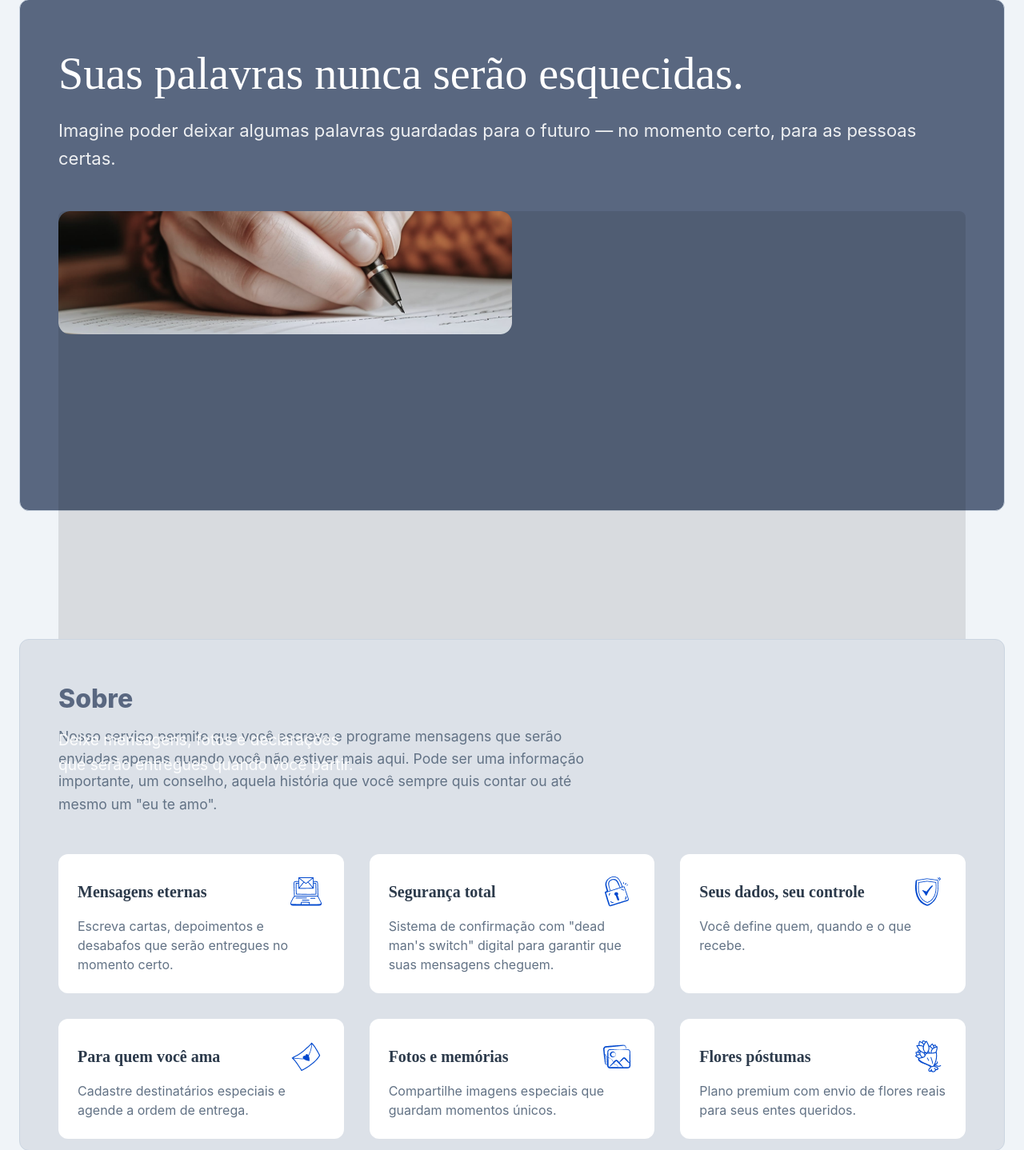
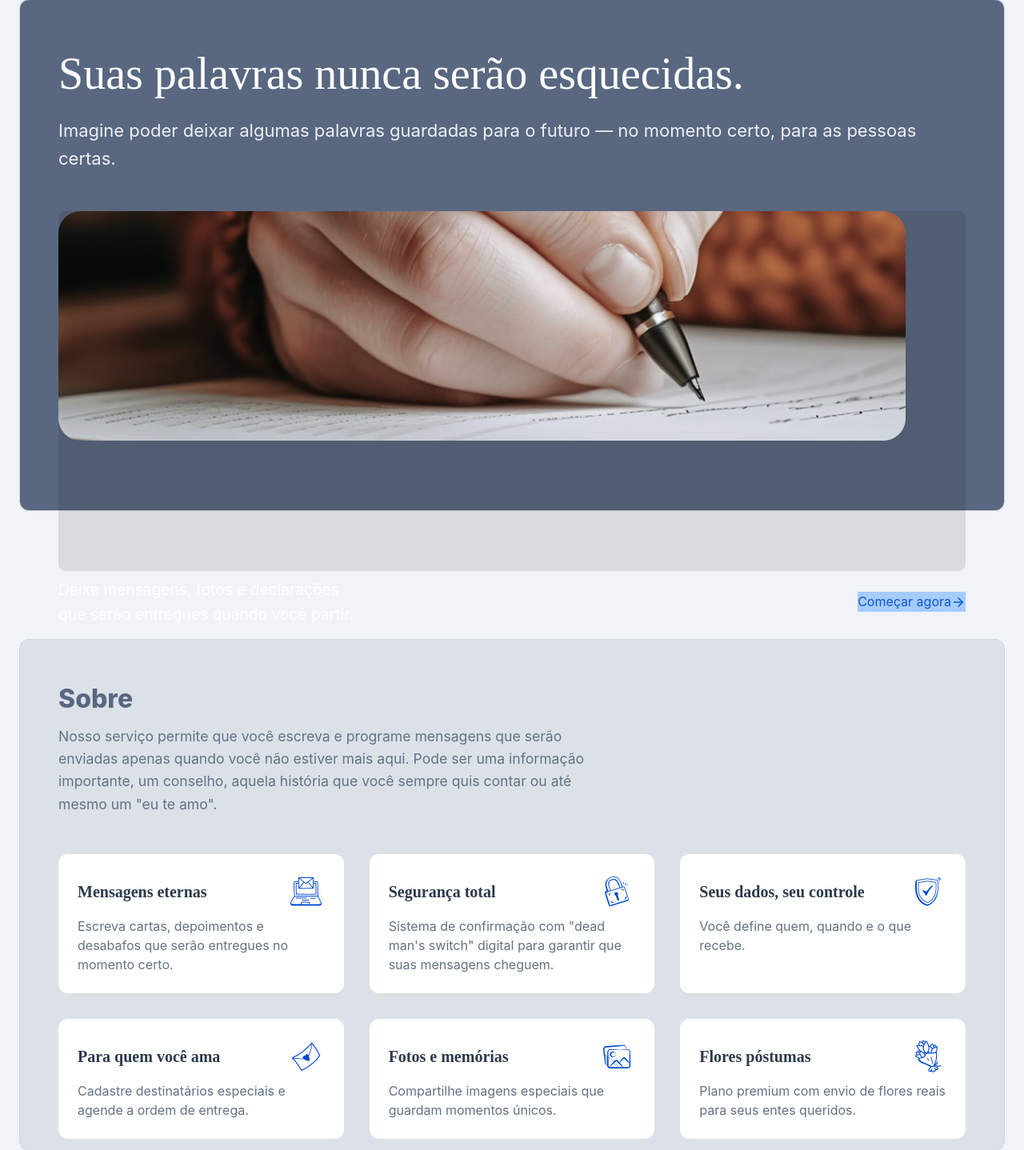
Before and after one commit to rgrlinux/ps_eu_te_amo, a Django app: page / in a window 1280 px wide. Shown: the part 113-1551 px from the top of the page at 80% size. Run offline with Django 5.2, Linux system fonts and the light colour scheme; some web fonts are replaced.

Commit message:
hero image container

```diff
--- a/static/css/style.css
+++ b/static/css/style.css
@@ -257,12 +257,12 @@ section {
   border-radius: var(--radius-md);
   overflow: hidden;
   width: 100%;
+    max-height: 450px; /* Altura máxima */
   aspect-ratio: 16 / 9; /* Proporção 16:9 */
   background-color: rgba(0, 0, 0, 0.1);
 }
 
 .hero-img {
-  width: 50%;
   height: auto;
   object-fit: cover;
   object-position: center 35%;
```
